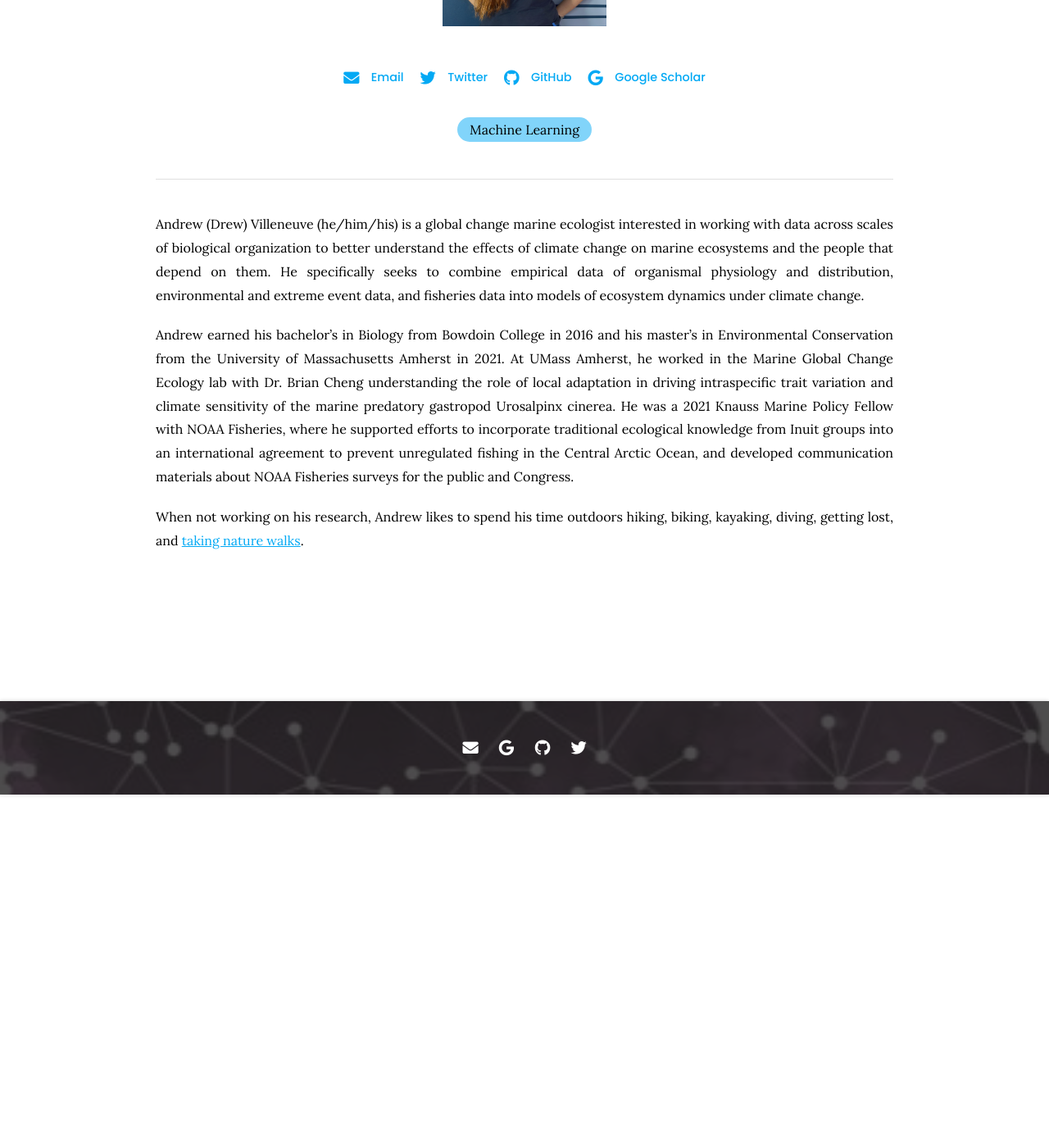
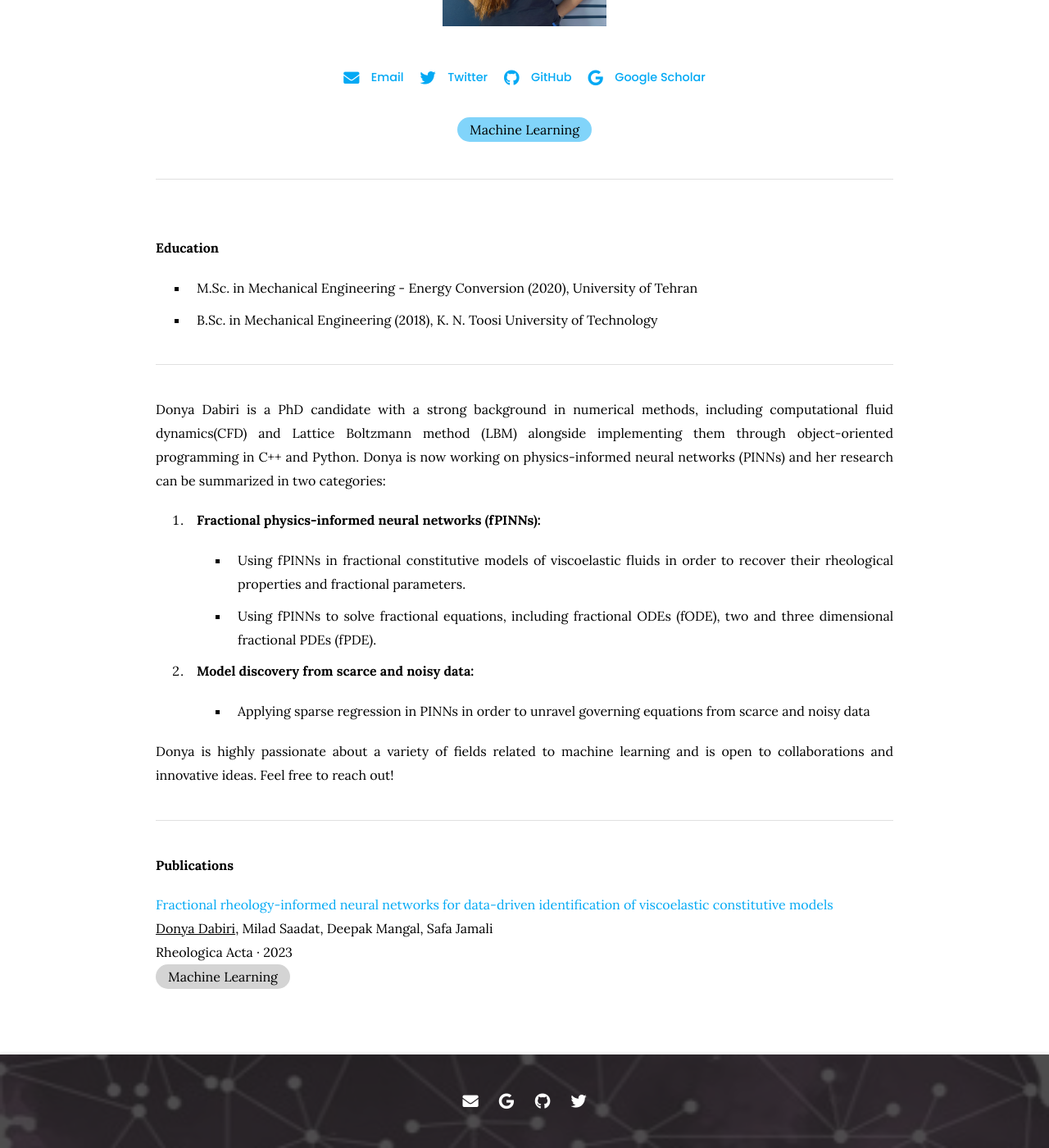
Before and after one commit to procf/procf.github.io, a Jekyll site: the page built from _members/donya-dabiri.md, in a window 1280 px wide and 1400 px high, scrolled down 431 px. Shown: the whole window at 82% size. Built offline with Jekyll 4.4.1, drawn with Linux system fonts in a browser that asks for light colours; nearby versions of some CDN libraries.

Commit message:
Donya's bio

```diff
--- a/_members/donya-dabiri.md
+++ b/_members/donya-dabiri.md
@@ -5,11 +5,12 @@ description: PhD Student
 role: grad
 group: current
 aliases:
+  - D. Dabiri
 links:
-  email: saadat.m@northeastern.edu
+  email: dabiri.d@northeastern.edu
   twitter: Villeneuvesci
-  github: villesci
-  google-scholar: BJlkwh0AAAAJ&hl
+  github: donya-dabiri
+  google-scholar: https://scholar.google.com/citations?user=zapUmOEAAAAJ&hl=en
 topics: # must be "sim" "net" "ml" or "blood"
   - ml
 ---
@@ -38,11 +39,25 @@ topics: # must be "sim" "net" "ml" or "blood"
 {%- endif -%}
 <hr>
 
-Andrew (Drew) Villeneuve (he/him/his) is a global change marine ecologist interested in working with data across scales of biological organization to better understand the effects of climate change on marine ecosystems and the people that depend on them. He specifically seeks to combine empirical data of organismal physiology and distribution, environmental and extreme event data, and fisheries data into models of ecosystem dynamics under climate change.
+<br>
+**Education**
+<br>
+- M.Sc. in Mechanical Engineering - Energy Conversion (2020), University of Tehran
+- B.Sc. in Mechanical Engineering (2018), K. N. Toosi University of Technology
+<br>
+<hr>
 
-Andrew earned his bachelor’s in Biology from Bowdoin College in 2016 and his master’s in Environmental Conservation from the University of Massachusetts Amherst in 2021. At UMass Amherst, he worked in the Marine Global Change Ecology lab with Dr. Brian Cheng understanding the role of local adaptation in driving intraspecific trait variation and climate sensitivity of the marine predatory gastropod Urosalpinx cinerea. He was a 2021 Knauss Marine Policy Fellow with NOAA Fisheries, where he supported efforts to incorporate traditional ecological knowledge from Inuit groups into an international agreement to prevent unregulated fishing in the Central Arctic Ocean, and developed communication materials about NOAA Fisheries surveys for the public and Congress.
 
-When not working on his research, Andrew likes to spend his time outdoors hiking, biking, kayaking, diving, getting lost, and [taking nature walks](https://www.inaturalist.org/people/1160923).
+Donya Dabiri is a PhD candidate with a strong background in numerical methods, including computational fluid dynamics(CFD) and Lattice Boltzmann method (LBM) alongside implementing them through object-oriented programming in C++ and Python. Donya is now working on physics-informed neural networks (PINNs) and her research can be summarized in two categories:
+
+1. **Fractional physics-informed neural networks (fPINNs):**
+   * Using fPINNs in fractional constitutive models of viscoelastic fluids in order to recover their rheological properties and fractional parameters.
+   * Using fPINNs to solve fractional equations, including fractional ODEs (fODE), two and three dimensional fractional PDEs (fPDE).
+
+2. **Model discovery from scarce and noisy data:**
+   * Applying sparse regression in PINNs in order to unravel governing equations from scarce and noisy data
+
+Donya is highly passionate about a variety of fields related to machine learning and is open to collaborations and innovative ideas. Feel free to reach out!
 
 {% assign author_names = page.aliases | default: empty_array | push: page.name %}
 {% assign author_publications = "" | split: "" %}
```
